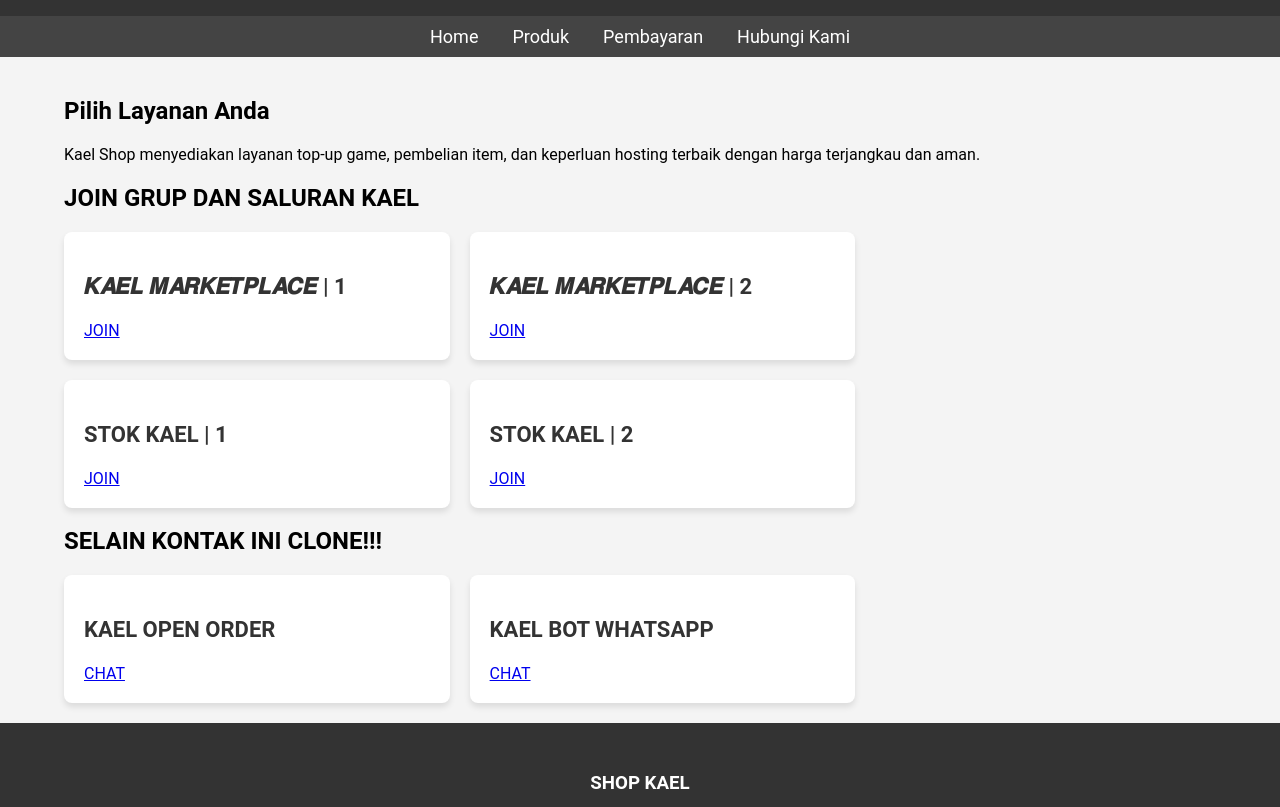
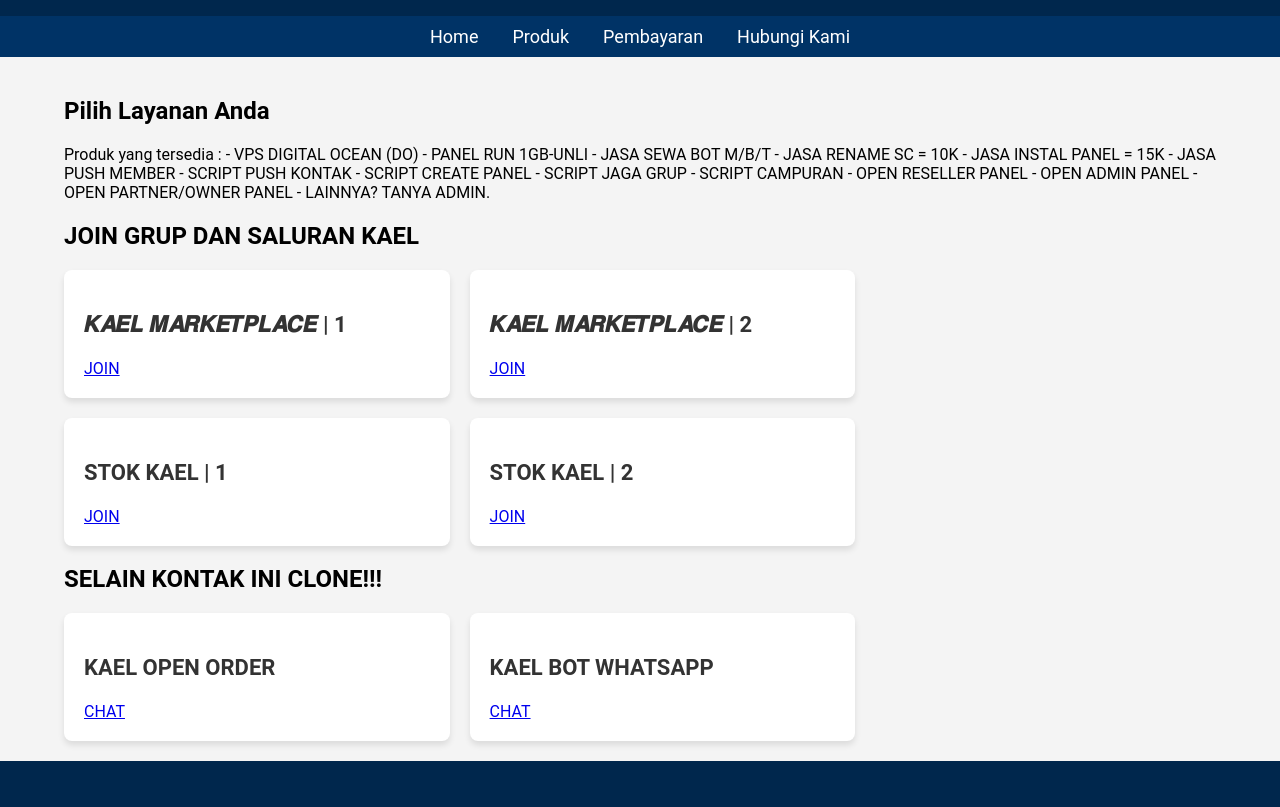
Before and after one commit to Kaelzy16/kael, a plain HTML site: page index.html in a window 1280 px wide. Shown: the part 85-892 px from the top of the page. Drawn offline with Linux system fonts and the light colour scheme.

Commit message:
Add files via upload

```diff
--- a/index.html
+++ b/index.html
@@ -3,11 +3,11 @@
 <head>
     <meta charset="UTF-8">
     <meta name="viewport" content="width=device-width, initial-scale=1.0">
-    <title>Alwikobra Store - Top Up Game & Joki</title>
+    <title>Kael Shop - Contact</title>
     <style>
         body { font-family: Roboto, sans-serif; margin: 0; padding: 0; background-color: #f4f4f4; }
-        header { background: #333; color: white; padding: 10px 0; text-align: center; }
-        nav { background: #444; text-align: center; padding: 10px 0; }
+        header { background: #00274d; color: white; padding: 10px 0; text-align: center; }
+        nav { background: #003366; text-align: center; padding: 10px 0; }
         nav a { color: white; margin: 0 15px; text-decoration: none; font-size: 18px; }
         .container { width: 90%; max-width: 1200px; margin: 0 auto; padding: 20px 0; }
         .product-list { display: flex; flex-wrap: wrap; gap: 20px; }
@@ -16,7 +16,7 @@
         .product h3 { font-size: 22px; color: #333; }
         .product p { color: #01FFFE; }
         .product button { background: #28a745; color: white; padding: 10px 15px; border: none; border-radius: 5px; cursor: pointer; }
-        footer { background: #333; color: white; padding: 10px 0; text-align: center; }
+        footer { background: #00274d; color: white; padding: 10px 0; text-align: center; }
         .live-chat { position: fixed; bottom: 20px; right: 20px; background-color: #25d366; color: white; padding: 10px 15px; border-radius: 50%; box-shadow: 0 0 10px rgba(0, 0, 0, 0.1); cursor: pointer; }
     </style>
 </head>
@@ -36,7 +36,21 @@
     <div class="container">
         <section id="home">
             <h2>Pilih Layanan Anda</h2>
-            <p>Kael Shop menyediakan layanan top-up game, pembelian item, dan keperluan hosting terbaik dengan harga terjangkau dan aman.</p>
+            <p>Produk yang tersedia :
+- VPS DIGITAL OCEAN (DO)
+- PANEL RUN 1GB-UNLI
+- JASA SEWA BOT M/B/T
+- JASA RENAME SC = 10K
+- JASA INSTAL PANEL = 15K
+- JASA PUSH MEMBER
+- SCRIPT PUSH KONTAK
+- SCRIPT CREATE PANEL
+- SCRIPT JAGA GRUP
+- SCRIPT CAMPURAN
+- OPEN RESELLER PANEL
+- OPEN ADMIN PANEL
+- OPEN PARTNER/OWNER PANEL
+- LAINNYA? TANYA ADMIN.</p>
         </section>
 
         <section id="products">
```
